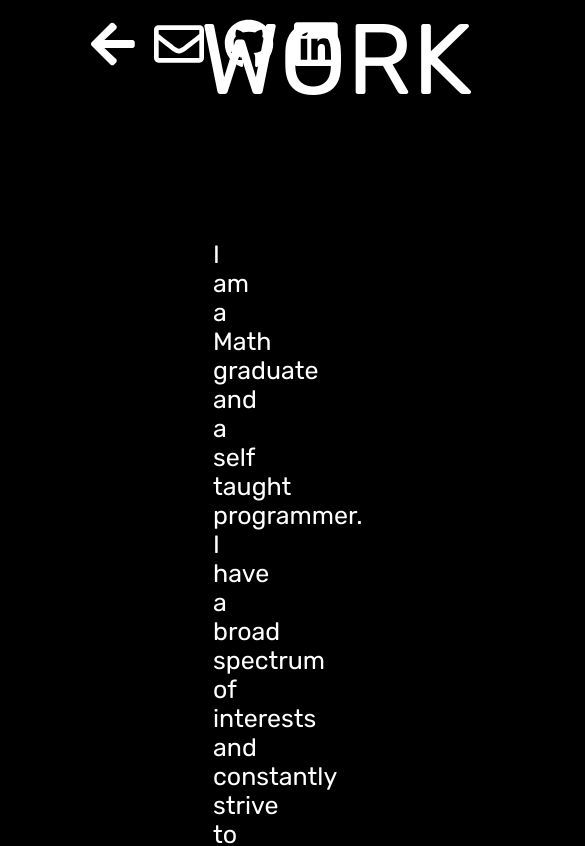
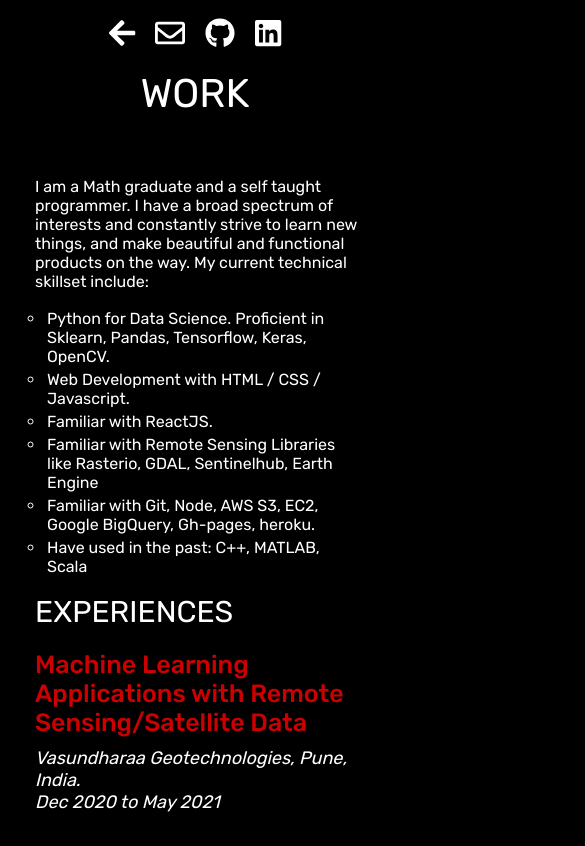
Before and after one commit to babu-akhil/babu-akhil.github.io, a React (Create React App) app: page /work in a window 390 px wide. Shown: the top 846 px of the page, 585 px wide, since content can reach past the window. Built offline with nearby package versions, Linux system fonts and the light colour scheme.

Commit message:
added css media for mobile devices

```diff
--- a/src/App.css
+++ b/src/App.css
@@ -1,4 +1,9 @@
 @import url('https://fonts.googleapis.com/css2?family=Rubik:wght@300;400;500&display=swap');
+
+html, body {
+  margin: 0;
+  padding: 0;
+}
 
 body {
   font-weight: 400;
@@ -72,3 +77,111 @@ body {
   font-size: 50px;
   padding: 10px;
 }
+
+@media only screen and (max-width: 1200px)
+{
+  .intro {
+    font-size: 40px;
+    margin-left: 5px;
+  }
+  .Navbar ul{
+    font-size: 40px;
+  }
+  .Navbar {
+    margin-right: 5px;
+  }
+  .links a{
+    font-size: 40px;
+  }
+}
+
+@media only screen and (max-width: 800px)
+{
+  .intro {
+    font-size: 40px;
+    margin-left: 5px;
+  }
+  .Navbar ul{
+    font-size: 40px;
+  }
+  .Navbar {
+    margin-right: 5px;
+  }
+  .links a{
+    font-size: 40px;
+  }
+}
+
+@media only screen and (max-width: 650px)
+{
+  .intro {
+    font-size: 30px;
+    margin-left: 0px;
+  }
+  .Navbar ul{
+    font-size: 30px;
+  }
+  .Navbar {
+    margin-right: 0px;
+  }
+
+  .links a{
+    font-size: 30px;
+  }
+}
+
+@media only screen and (max-width: 500px)
+{
+  .intro {
+    font-size: 30px;
+    margin-left: 0px;
+  }
+  .Navbar ul{
+    font-size: 30px;
+    flex-direction: row;
+    position: absolute;
+    padding-left: 0px;
+    width: 100%;
+    top: 100px;
+    left: 0px;
+    justify-content: center;
+  }
+  .Navbar li {
+    text-align: center;
+  }
+  .Navbar a{
+    text-align: center;
+    padding: 20px;
+  }
+  .Navbar {
+    margin-right: 0px;
+  }
+
+  .links {
+    justify-self: center;
+  }
+
+  .links a{
+    text-align: center;
+    padding: 10px;
+  }
+
+  .links ul{
+    justify-content: center;
+    margin-right: 0px;
+    padding: 0px;
+    margin-left: 0px;
+    justify-self: center;
+  }
+}
+
+@media only screen and (max-width: 400px) {
+  .intro {
+    font-size: 25px;
+    margin-top: 60px;
+  }
+
+  .Navbar ul{
+    top: 100px;
+  }
+}
--- /dev/null
+++ b/src/Blog.css
@@ -0,0 +1,11 @@
+.Blog {
+    display: flex;
+    flex-direction: column;
+    justify-content: center;
+    align-items: center;
+}
+
+.todo {
+    font-size: 40px;
+    margin-top: 400px;
+}
--- a/src/Blog.js
+++ b/src/Blog.js
@@ -0,0 +1,17 @@
+
+import Links from "./Links";
+import Typewriter from 'typewriter-effect'
+import './Blog.css'
+
+
+function BlogComponent() {
+    return (
+        <div class = 'Blog'>
+            <Links />
+            <div className ='title'>BLOG</div>
+            <div className = 'todo'> Coming soon <Typewriter options = {{strings: ['...'], autoStart: true, loop: true, pauseFor: 5000}}/></div>
+        </div>
+    )
+}
+
+export default BlogComponent;
--- a/src/Navbar.js
+++ b/src/Navbar.js
@@ -2,7 +2,7 @@ import React, {useState, useEffect} from 'react'
 
 function Navbar() {
 
-    let pages = ['work', 'blog', 'contact']
+    let pages = ['work', 'blog']
 
 
     return(
--- a/src/Routes.js
+++ b/src/Routes.js
@@ -1,9 +1,8 @@
 import React from "react";
 import {Switch, Route, Redirect , BrowserRouter} from "react-router-dom";
 import IntroComponent from "./App.js";
-import WorkComponent from './Work.js'
-// import BlogComponent from './Blog'
-// import ContactComponent from './Contact'
+import WorkComponent from './Work.js';
+import BlogComponent from './Blog.js';
 
 const Routes = () => {
   return (
@@ -11,8 +10,7 @@ const Routes = () => {
       <Switch>
         <Route exact path="/" component={IntroComponent} />
         <Route exact path="/work" component={WorkComponent} />
-        {/* <Route exact path="/blog" component={BlogComponent} />
-        <Route exact path="/contact" component={ContactComponent} /> */}
+        <Route exact path="/blog" component={BlogComponent} />
       </Switch>
     </BrowserRouter>
   );
--- a/src/Work.css
+++ b/src/Work.css
@@ -1,3 +1,9 @@
+
+html, body {
+    margin: 0;
+    padding: 0;
+  }
+
 .Work {
     padding-bottom: 500px;
 }
@@ -47,6 +53,7 @@
     position: fixed;
     top: 0px;
     left: 200px;
+    padding-bottom: 30px;
 }
 
 .Experiences {
@@ -64,3 +71,112 @@ a {
 .WorkEntries .description {
     margin-top: 40px;
 }
+
+.links {
+    padding-bottom: 0px;
+    background-color: black;
+    z-index: 1;
+}
+
+@media only screen and (max-width: 1200px)
+{
+    .title {
+        left: 100px;
+    }
+
+    .WorkEntries {
+        margin-left: 100px;
+        margin-right: 100px;
+    }
+
+    .WorkEntries.Introduction{
+        margin-left: 100px;
+        margin-right: 100px;
+    }
+}
+
+@media only screen and (max-width: 750px)
+{
+    .title {
+        font-size: 70px;
+        left: 30px;
+    }
+    .WorkEntries {
+        margin-left: 30px;
+        margin-right: 50px;
+    }
+
+    .WorkEntries.Introduction{
+        margin-top: 100px;
+        margin-left: 30px;
+        margin-right: 50px;
+    }
+
+    .Experiences {
+        font-size: 45px;
+    }
+
+    .WorkEntries h1 {
+        color: #cc0000;
+        font-size: 35px;
+        font-weight: 500;
+        margin-bottom: 20px;
+    }
+
+    .WorkEntries {
+        padding-top: 20px;
+    }
+
+}
+
+@media only screen and (max-width: 500px) {
+    .WorkEntries.Introduction {
+        margin-top: 80px;
+        margin-right: 20px;
+    }
+    .title {
+        left: 0px;
+        top: 70px;
+        width: 100%;
+        text-align: center;
+        font-size: 40px;
+        position: relative;
+    }
+    .WorkEntries{
+        font-size: 16px;
+        margin-right: 20px;
+    }
+
+    .Experiences {
+        font-size: 30px;
+        margin-right: 20px;
+    }
+
+    .WorkEntries h1 {
+        font-size: 25px;
+        margin-bottom: 10px;
+        margin-top: 0px;
+    }
+
+    .WorkEntries h2 {
+        font-size: 25px;
+    }
+
+    .WorkEntries h3 {
+        font-size: 20px;
+    }
+
+    .WorkEntries .company, .timeline {
+        font-size: 18px;
+        padding: 0px;
+    }
+
+    br {
+        margin-top: 0px;
+        content: "";
+    }
+
+    ul {
+        padding-left: 10px;
+    }
+}
--- a/src/Work.js
+++ b/src/Work.js
@@ -19,7 +19,7 @@ function WorkComponent() {
                     <li> Python for Data Science. Proficient in Sklearn, Pandas, Tensorflow, Keras, OpenCV.</li>
                     <li> Web Development with HTML / CSS / Javascript.</li>
                     <li> Familiar with ReactJS.</li>
-                    <li> Familiar with Remote Sensing Libraries like Rasterio, GDAL, Sentinelhub.</li>
+                    <li> Familiar with Remote Sensing Libraries like Rasterio, GDAL, Sentinelhub, Earth Engine</li>
                     <li> Familiar with Git, Node, AWS S3, EC2, Google BigQuery, Gh-pages, heroku.</li>
                     <li> Have used in the past: C++, MATLAB, Scala</li>
                 </ul>
@@ -57,6 +57,16 @@ function WorkComponent() {
                             annotation. Training and testing was done initially on Google Colab,
                             and later moved to AWS EC2.
                         </li>
+                        <li><h3>Video Analytics</h3>
+                            I did work on a use-case for traffic junctions camera analytics.
+                            The model detects all cars and pedestrians in the frame, checks if any car
+                            is violating red lights or endangering pedestrians. It also counts number of pedestrians
+                            in the zebra crossing at a given time. The model was built based on a retina-net
+                            object detector which we trained on around 100 annotated images. It is not a realtime detector,
+                            inference took around 1s per frame on test video, although it is possible that a lighter model
+                            would work with comparable accuracy and faster inference.
+
+                        </li>
                     </ul>
                 </div>
             </div>
@@ -89,8 +99,9 @@ function WorkComponent() {
                                 </a>
                             </li>
                             <li>
-                                Currently working on a ecommerce site prototype, and some
-                                applications to make music from the browser.
+                                <a href = 'https://babu-akhil.github.io/todolist/'>
+                                    A to-do list application
+                                </a>
                             </li>
                         </ul>
                         <br></br>
```
Also changed, not shown: src/Contact.js (+16 -0 lines), src/Contact.css (added), 4 other files (tests, documents, lock files or other folders).
